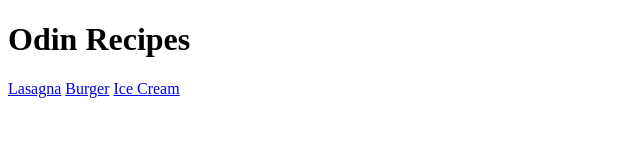
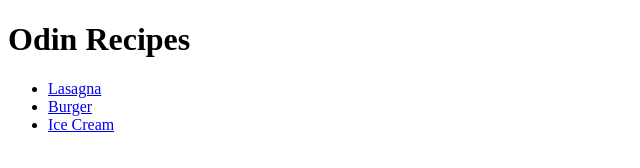
Before and after one commit to thomasjbell7/odin-recipes, a plain HTML site: page index.html in a window 1280 px wide. Shown: the whole page, without its empty margins (0-640 px from the left). Drawn offline with Linux system fonts and the light colour scheme.

Commit message:
Convert recipe list to unordered list

```diff
--- a/index.html
+++ b/index.html
@@ -13,9 +13,11 @@
 
     <h1>Odin Recipes</h1>
 
-    <a href="recipes/lasagna.html">Lasagna</a>
-    <a href="recipes/burger.html">Burger</a>
-    <a href="recipes/icecream.html">Ice Cream</a>
+    <ul>
+        <li><a href="recipes/lasagna.html">Lasagna</a></li>
+        <li><a href="recipes/burger.html">Burger</a></li>
+        <li><a href="recipes/icecream.html">Ice Cream</a></li>
+    </ul>
 
 </body>
 
```
